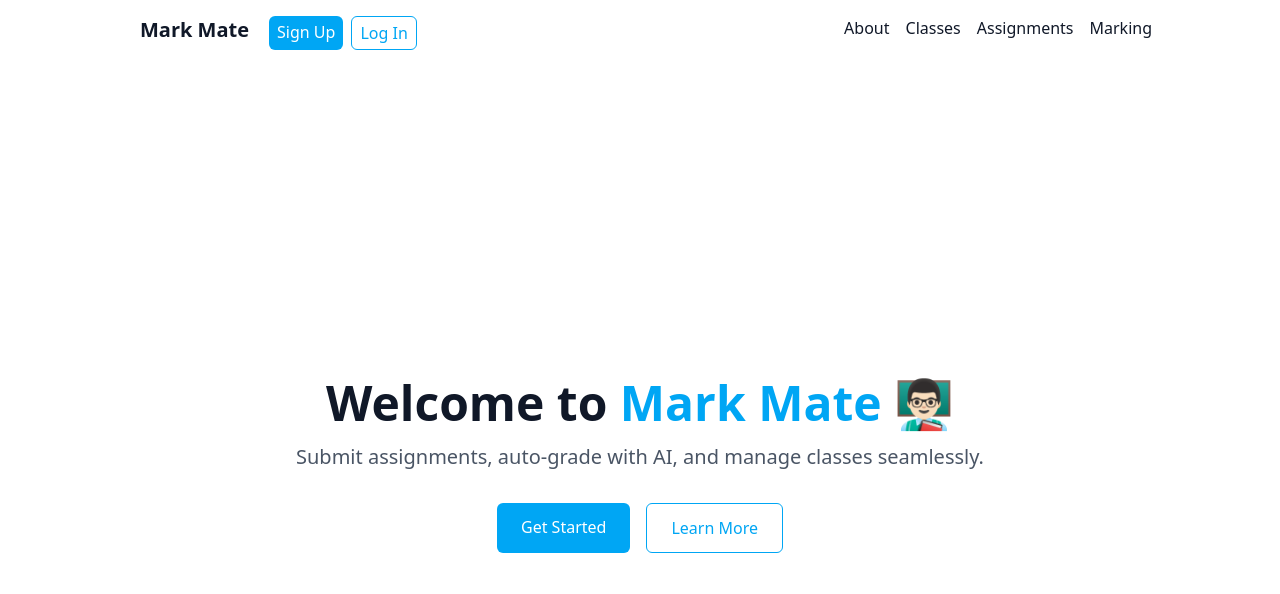
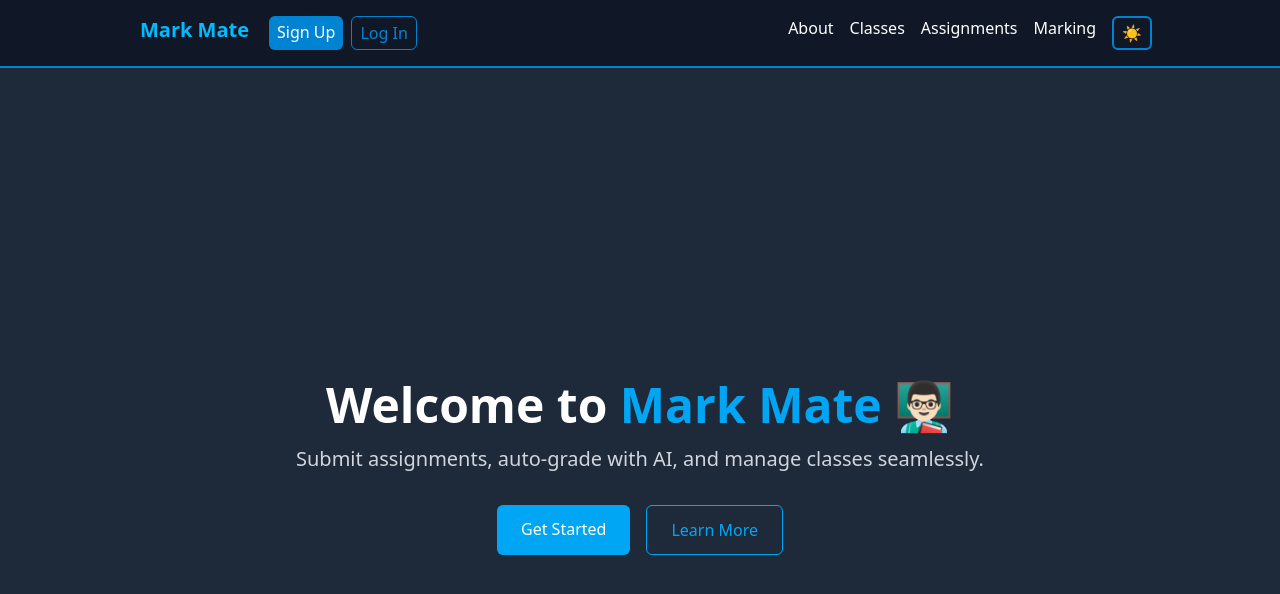
Before and after one commit to amirrezaskh/markmate, a React (Vite) app in the folder frontend/: page / in a window 1280 px wide. Shown: the top 594 px of the page. Built offline with nearby package versions, Linux system fonts and the light colour scheme.

Commit message:
toggle mode completed.

```diff
--- a/frontend/src/App.css
+++ b/frontend/src/App.css
@@ -1,4 +1,6 @@
 @import "tailwindcss";
+
+@custom-variant dark (&:where(.dark, .dark *));
 
 * {
     font-family: system-ui, -apple-system, BlinkMacSystemFont, 'Segoe UI', Roboto, Oxygen, Ubuntu, Cantarell, 'Open Sans', 'Helvetica Neue', sans-serif
--- a/frontend/src/App.jsx
+++ b/frontend/src/App.jsx
@@ -1,15 +1,18 @@
 import { Home, Login, SignUp } from "./pages";
 import { Routes, Route } from 'react-router-dom';
+import { ThemeProvider } from "./providers";
 import "./App.css";
 
 function App() {
   return (
     <div>
-      <Routes>
-        <Route path="/" element={<Home />} />
-        <Route path="/login" element={<Login />} />
-        <Route path="/signup" element={<SignUp />} />
-      </Routes>
+      <ThemeProvider>
+        <Routes>
+          <Route path="/" element={<Home />} />
+          <Route path="/login" element={<Login />} />
+          <Route path="/signup" element={<SignUp />} />
+        </Routes>
+      </ThemeProvider>
     </div>
   );
 }
--- a/frontend/src/components/NavBar.jsx
+++ b/frontend/src/components/NavBar.jsx
@@ -1,19 +1,22 @@
 import { Link } from "react-router-dom";
+import { useTheme } from "../hooks";
 
 export default function NavBar() {
   const loggedIn = false;
+  const { darkMode, toggleMode } = useTheme();
 
-  const navLinkStyle = "hover:text-gray-300 hover:scale-105 transform transition duration-200 px-2"
+  const navLinkStyle = "hover:text-sky-600 hover:scale-105 transform transition duration-200 px-2";
+
   return (
-    <nav className="shadow-xl flex flex-row justify-between px-30 py-4 bg-white text-gray-900 dark:bg-gray-900 dark:text-white">
+    <nav className="shadow-xl border-b-2 border-sky-600 flex flex-row justify-between px-30 py-4 bg-white text-gray-800 dark:bg-gray-900 dark:text-white">
       <div className="flex flex-row">
-        <Link to="/" className="text-xl font-bold px-5"> Mark Mate </Link>
+        <Link to="/" className="text-xl font-bold px-5 text-sky-600 dark:text-sky-400"> Mark Mate </Link>
         {loggedIn ? (
           <a href="#profile" className={navLinkStyle}>Profile</a>
         ) : (
           <div className="flex flex-row justify-between">
-            <Link to="/signup" className="py-1 px-2 bg-sky-500 rounded-md text-white hover:bg-sky-700 transition">Sign Up</Link>
-            <Link to="/login" className="py-1 mx-2 px-2 border-sky-500 border rounded-md text-sky-500 hover:bg-gray-700 transition">Log In</Link>
+            <Link to="/signup" className="py-1 px-2 bg-sky-600 rounded-md text-white hover:bg-sky-700 transition">Sign Up</Link>
+            <Link to="/login" className="py-1 mx-2 px-2 border border-sky-600 rounded-md text-sky-600 hover:bg-sky-100 transition">Log In</Link>
           </div>
         )}
       </div>
@@ -23,7 +26,14 @@ export default function NavBar() {
         <a href="#classes" className={navLinkStyle}>Classes</a>
         <a href="#assignments" className={navLinkStyle}>Assignments</a>
         <a href="#marking" className={navLinkStyle}>Marking</a>
+        <button
+          onClick={toggleMode}
+          className="hover:scale-105 transform transition duration-200 px-2 mx-2 border-2 border-sky-600 rounded-md"
+          aria-label="Toggle dark mode"
+        >
+          {darkMode ? "☀️" : "🌙"}
+        </button>
       </div>
     </nav>
-  )
+  );
 }
--- /dev/null
+++ b/frontend/src/contexts/ThemeContext.jsx
@@ -0,0 +1,4 @@
+import { createContext } from "react"
+
+const ThemeContext = createContext();
+export default ThemeContext;
--- /dev/null
+++ b/frontend/src/contexts/index.js
@@ -0,0 +1 @@
+export {default as ThemeContext} from "./ThemeContext"
--- a/frontend/src/hooks/index.js
+++ b/frontend/src/hooks/index.js
@@ -1 +1,2 @@
 export {default as useAnyKeyRender} from "./useAnyKeyRender"
+export {default as useTheme} from "./useTheme"
--- /dev/null
+++ b/frontend/src/hooks/useTheme.jsx
@@ -0,0 +1,6 @@
+import { useContext } from "react";
+import { ThemeContext } from "../contexts";
+
+export default function useTheme() {
+    return useContext(ThemeContext);
+}
--- /dev/null
+++ b/frontend/src/providers/ThemeProvider.jsx
@@ -0,0 +1,21 @@
+import { useEffect, useReducer } from "react"
+import { ThemeContext } from "../contexts";
+
+export default function ThemeProvider({children}) {
+    const [darkMode, toggleMode] = useReducer(mode => !mode, true);
+
+    useEffect(() => {
+        const root = window.document.documentElement;
+        if (darkMode) {
+            root.classList.add("dark");
+        } else {
+            root.classList.remove("dark");
+        }
+    }, [darkMode]);
+
+    return (
+        <ThemeContext.Provider value={{darkMode, toggleMode}}>
+            {children}
+        </ThemeContext.Provider>
+    );
+}
--- /dev/null
+++ b/frontend/src/providers/index.js
@@ -0,0 +1 @@
+export {default as ThemeProvider} from "./ThemeProvider";
```
